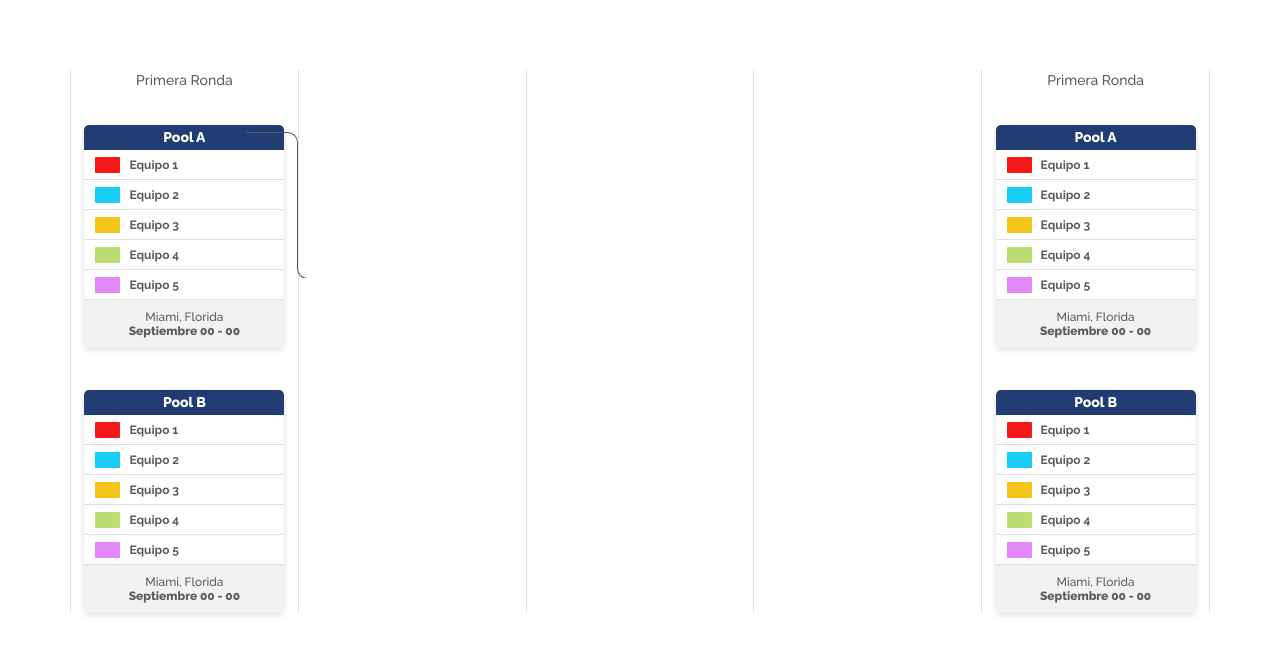
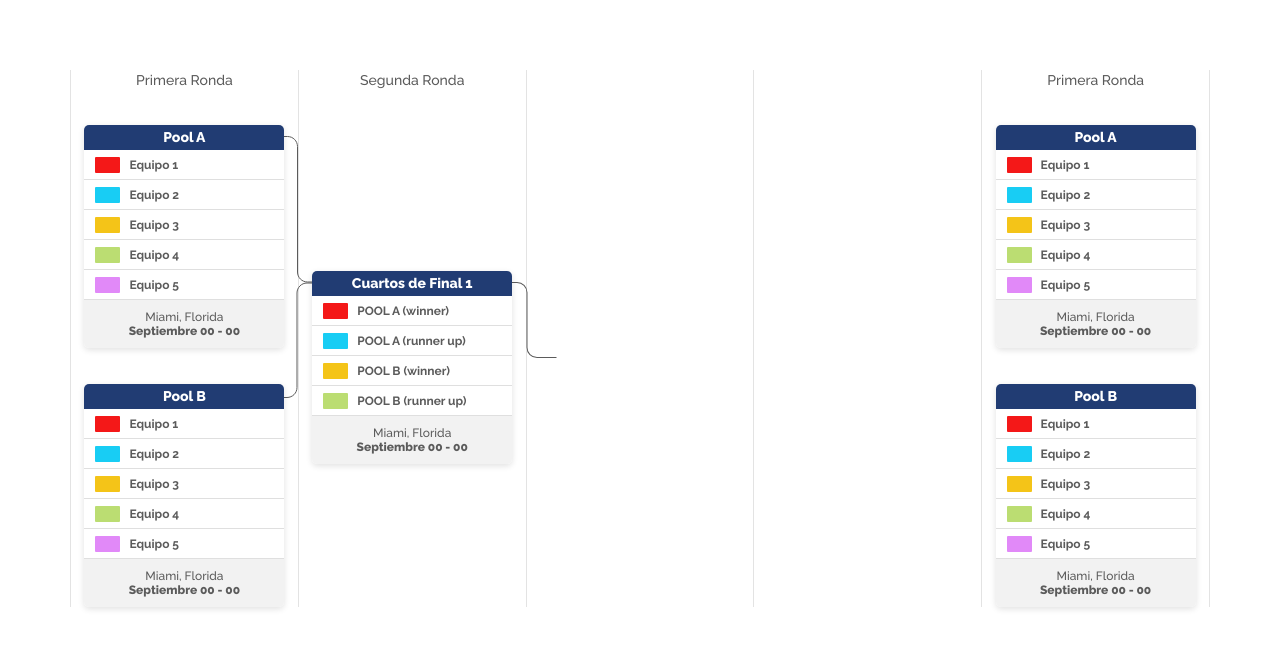
Before and after one commit to AsifAhmedAli/Rainiermallol, a website: page index.html in a window 1280 px wide. Drawn offline with Linux system fonts and the light colour scheme.

Commit message:
left1 and left 2 lines

```diff
--- a/index.html
+++ b/index.html
@@ -74,7 +74,36 @@
             </div>
           </div>
         </div>
-        <div class="col"></div>
+        <div class="col">
+          <div class="box left-2">
+            <p class="title">Segunda Ronda</p>
+            <div class="fando-card top-1">
+              <div class="fando-card-header">Cuartos de Final 1</div>
+              <div class="fando-card-body">
+                <div class="team type-1">
+                  <div class="team-color red"></div>
+                  <p class="team-name">POOL A (winner)</p>
+                </div>
+                <div class="team type-1">
+                  <div class="team-color blue"></div>
+                  <p class="team-name">POOL A (runner up)</p>
+                </div>
+                <div class="team type-1">
+                  <div class="team-color yellow"></div>
+                  <p class="team-name">POOL B (winner)</p>
+                </div>
+                <div class="team type-1">
+                  <div class="team-color green"></div>
+                  <p class="team-name">POOL B (runner up)</p>
+                </div>
+              </div>
+              <div class="fando-card-footer">
+                Miami, Florida
+                <b>Septiembre 00 - 00</b>
+              </div>
+            </div>
+          </div>
+        </div>
         <div class="col"></div>
         <div class="col"></div>
         <div class="col">
--- a/style.scss
+++ b/style.scss
@@ -35,14 +35,50 @@ body * {
           &::before {
             position: absolute;
             content: '';
-            height: 145.5px;
+            height: 147.5px;
             width: 100%;
             right: -64px;
-            top: 62px;
+            top: 66px;
             z-index: 7;
             background-image: url("../images/top-1.svg");
             background-repeat: no-repeat;
             background-position: top right;
+          }
+          &::after {
+            position: absolute;
+            content: '';
+            height: 117.5px;
+            width: 100%;
+            right: -64px;
+            bottom: 208px;
+            z-index: 7;
+            background-image: url("../images/bottom-1.svg");
+            background-repeat: no-repeat;
+            background-position: top right;
+          }
+          .fando-card{
+            position: relative;
+            z-index: 8;
+          }
+        }
+        &.left-2{
+          position: relative;
+          &::before {
+            position: absolute;
+            content: '';
+            height: 75.5px;
+            width: 100%;
+            right: -43px;
+            top: 212px;
+            z-index: 7;
+            background-image: url("../images/left-1.svg");
+            background-repeat: no-repeat;
+            background-position: top right;
+          }
+          .fando-card{
+            margin-top: 180px;
+            position: relative;
+            z-index: 8;
           }
         }
         .title {
@@ -58,7 +94,7 @@ body * {
           margin-left: auto;
           margin-right: auto;
           &:not(:last-child) {
-            margin-bottom: 42px;
+            margin-bottom: 36px;
           }
           .fando-card-header {
             background-color: #213c73;
```
Also changed, not shown: assets/css/style.css, assets/images/bottom-1.svg (added), assets/images/left-1.svg (added), 1 other file.
